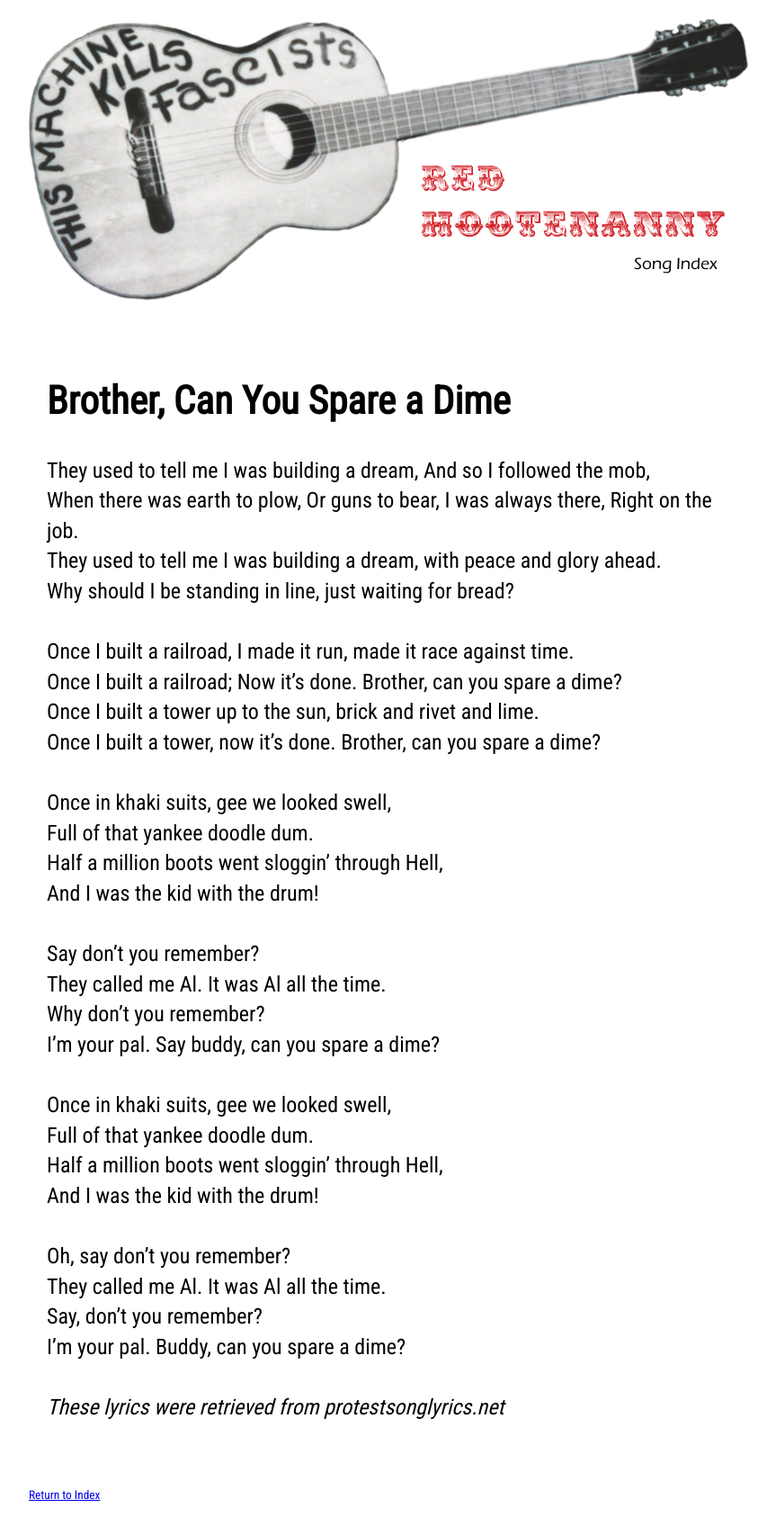
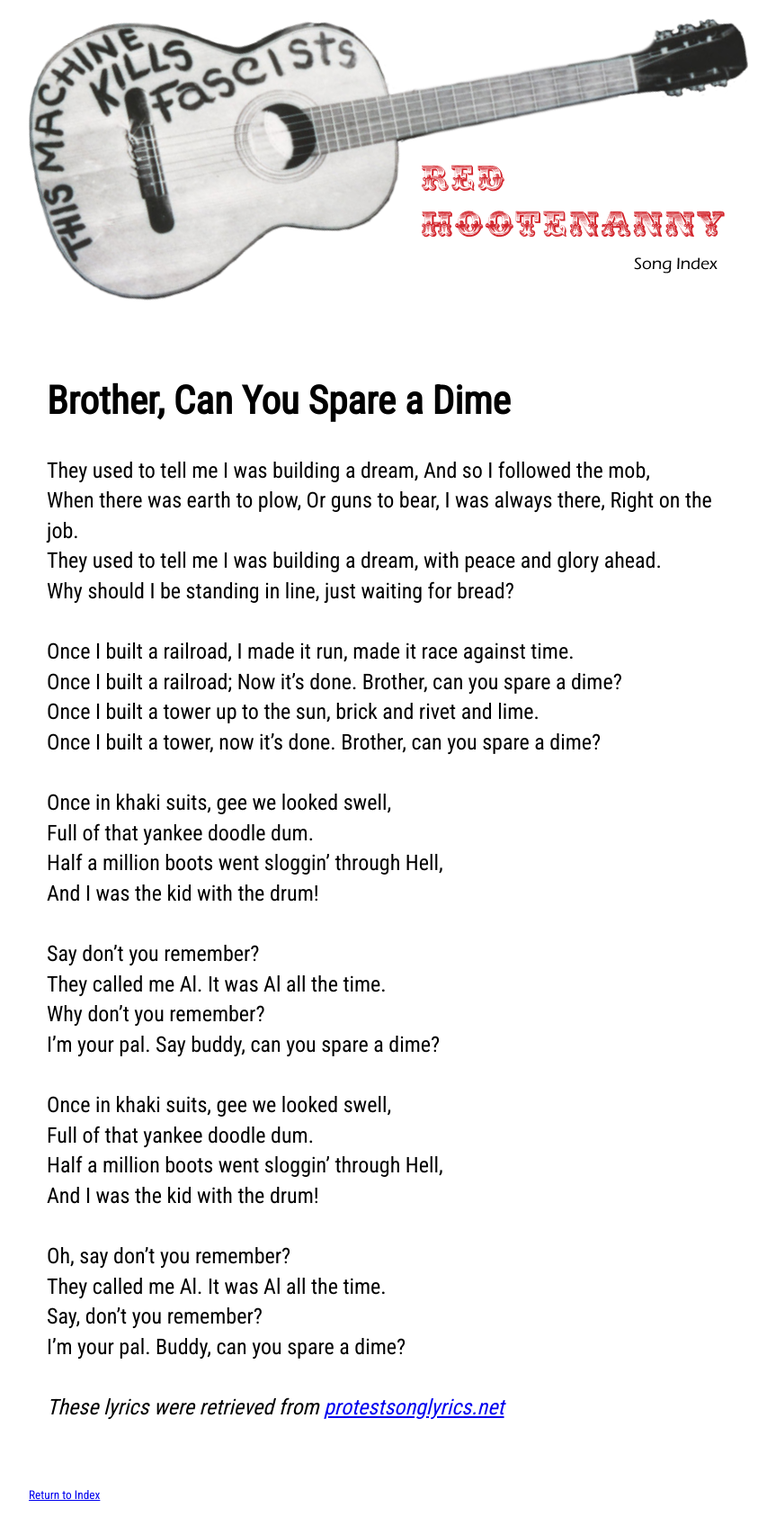
Before and after one commit to socialismconference/songbook.github.io, a Jekyll site: the page built from songs/brother-can-you-spare-a-dime.md, in a window 1280 px wide. Shown: the whole page at 90% size, without its empty margins (208-1071 px from the left). Built offline with Jekyll 4.4.1, drawn with Linux system fonts in a browser that asks for light colours; our own code applies the rules of GitHub Pages for plain Markdown files; a script that is not in the unit is left out; part of the change alters nothing that is shown.

```diff
--- a/songs/brother-can-you-spare-a-dime.md
+++ b/songs/brother-can-you-spare-a-dime.md
@@ -36,4 +36,4 @@ They called me Al. It was Al all the time.
 Say, don't you remember?
 I'm your pal. Buddy, can you spare a dime?
 
-> These lyrics were retrieved from protestsonglyrics.net
+> These lyrics were retrieved from [protestsonglyrics.net](protestsonglyrics.net)
```
